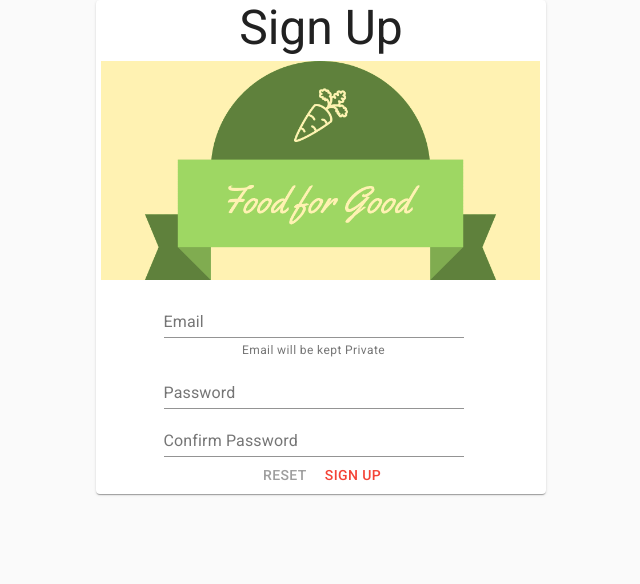
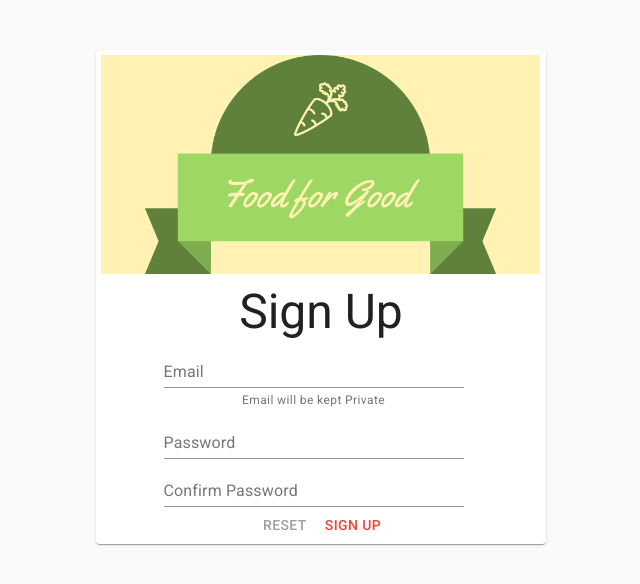
Before and after one commit to soumalya004728o/Food-for-Good, a React (Create React App) app: page /signup in a window 1280 px wide. Shown: the top 584 px of the page, without its empty margins (319-959 px from the left). Built offline with nearby package versions, Linux system fonts and the light colour scheme; no server answers.

Commit message:
User handling forms padding fixed

```diff
--- a/src/Components/SignUp.js
+++ b/src/Components/SignUp.js
@@ -19,7 +19,9 @@ import { useHistory } from "react-router-dom";
 const useStyles = makeStyles({
   paper: {
     width: 450,
-    margin: "auto",
+    marginTop: 50,
+    marginLeft: "auto",
+    marginRight: "auto",
   },
   paperSm: {
     width: "100%",
@@ -28,6 +30,9 @@ const useStyles = makeStyles({
   form: {
     marginLeft: "15%",
     alignItems: "center",
+  },
+  formhtml:{
+    width: "100%",
   },
   title: {
     margin: "auto",
@@ -86,18 +91,19 @@ const SignUp = () => {
     <Grid container>
       <Paper className={matches ? classes.paperSm : classes.paper}>
         <Grid item xs={12}>
-          <Typography variant="h3" className={classes.title}>
-            Sign Up
-          </Typography>
-        </Grid>
-        <Grid item xs={12}>
           <img
             src={banner}
             alt="logo"
             className={matches ? classes.imageSm : classes.image}
           />
         </Grid>
-        <Grid container>
+        <Grid item xs={12}>
+          <Typography variant="h3" className={classes.title}>
+            Sign Up
+          </Typography>
+        </Grid>
+        <form className={classes.formhtml}>
+          <Grid container>
             <Grid item xs={12}>
               <FormControl className={classes.form}>
                 <InputLabel htmlFor="email">Email</InputLabel>
@@ -164,7 +170,8 @@ const SignUp = () => {
                 Sign Up
               </Button>
             </Grid>
-        </Grid>
+          </Grid>
+        </form>
       </Paper>
     </Grid>
   );
--- a/src/Components/UserAuth.js
+++ b/src/Components/UserAuth.js
@@ -21,7 +21,9 @@ import { auth } from "../firebase";
 const useStyles = makeStyles({
   root: {
     maxWidth: 346,
-    margin: "auto",
+    marginTop:80 ,
+    marginLeft: "auto",
+    marginRight:"auto",
   },
   media: {
     height: 215,
--- a/src/Components/UserDetails.js
+++ b/src/Components/UserDetails.js
@@ -21,7 +21,9 @@ import { useHistory } from "react-router-dom";
 const useStyles = makeStyles({
   paper: {
     width: 450,
-    margin: "auto",
+    marginTop: 20,
+    marginLeft: "auto",
+    marginRight: "auto",
   },
   paperSm: {
     width: "100%",
@@ -44,12 +46,12 @@ const UserDetails = () => {
   const history = useHistory();
   const matches = useMediaQuery("(max-width:576px)");
   //   const allInputs = {imgUrl: ''};
-  const [{ user,imageurl }, dispatch] = useStateValue();
+  const [{ user, imageurl }, dispatch] = useStateValue();
   const [Name, setName] = useState("");
   const [Address, setAddress] = useState("");
   const [dob, setdob] = useState("");
   const [ImgAsFile, setImgAsFile] = useState("");
-    const[ImgUrl,setImgUrl] = useState('');
+  const [ImgUrl, setImgUrl] = useState("");
   //to reset the file input value
   // Used to change date format from yyyy-mm-dd to dd-mm-yyyy
   // const handledate = e =>{
@@ -84,7 +86,9 @@ const UserDetails = () => {
     if (ImgAsFile === "") {
       console.error(`not an image, the image file is a ${typeof imageAsFile}`);
     }
-    const uploadTask = storage.ref(`/images/${user?.uid}/${ImgAsFile.name}`).put(ImgAsFile);
+    const uploadTask = storage
+      .ref(`/images/${user?.uid}/${ImgAsFile.name}`)
+      .put(ImgAsFile);
     //initiates the firebase side uploading
     uploadTask.on(
       "state_changed",
@@ -138,6 +142,7 @@ const UserDetails = () => {
             User Details
           </Typography>
         </Grid>
+        <form>
           <Grid container>
             <Grid item xs={12} sm={6}>
               <FormControl className={classes.form}>
@@ -214,6 +219,7 @@ const UserDetails = () => {
               Submit
             </Button>
           </Grid>
+        </form>
       </Paper>
     </Grid>
   );
```
Lines whose indentation alone changed are shown as unchanged.
